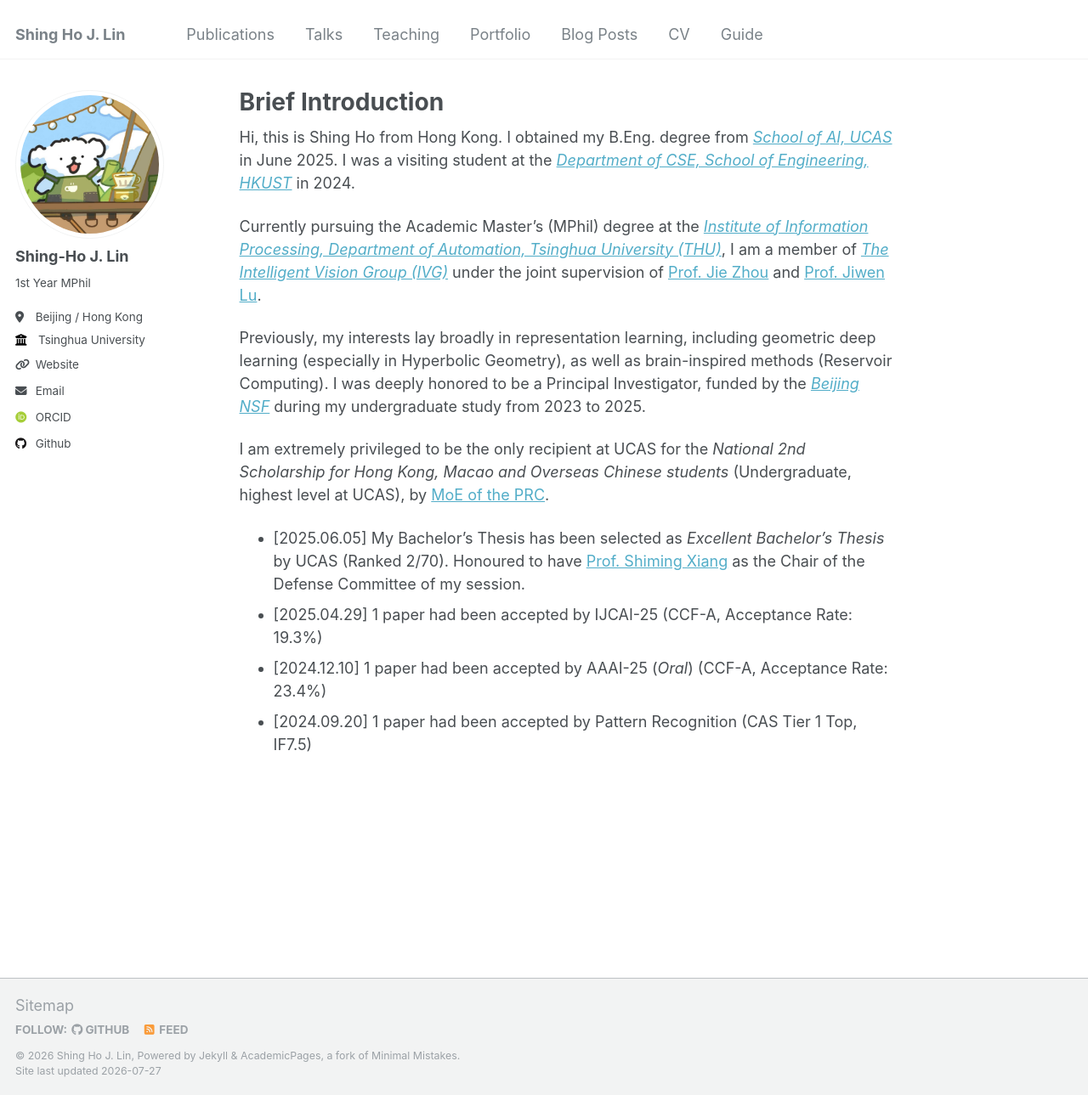
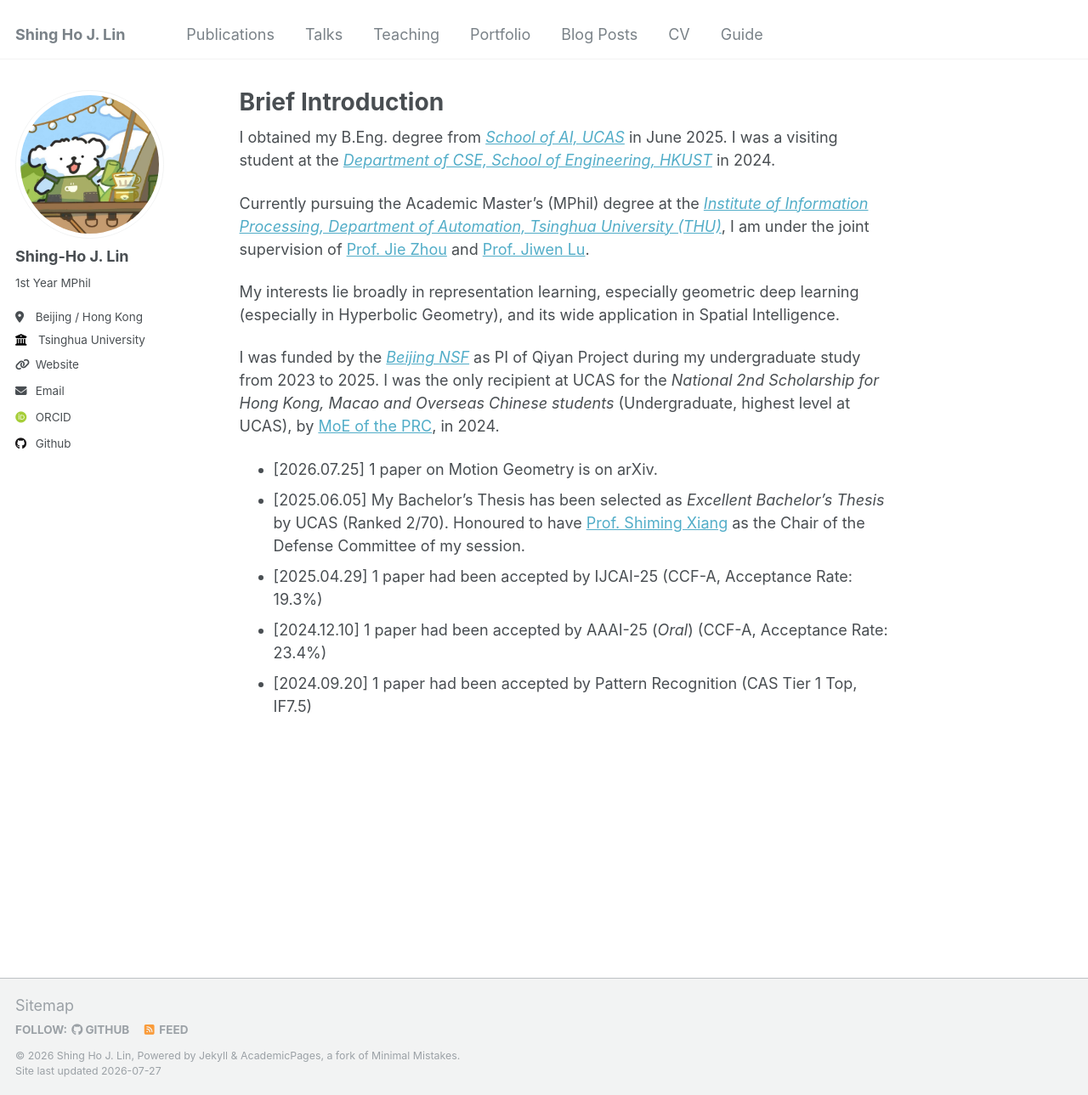
Before and after one commit to shjlin/shjlin.github.io, a Jekyll site: the page built from _pages/about.md, in a window 1280 px wide and 1289 px high. Shown: the whole window at 85% size. Built offline with Jekyll 4.4.1, drawn with Linux system fonts in a browser that asks for light colours; some web fonts are replaced.

Commit message:
Update about.md

```diff
--- a/_pages/about.md
+++ b/_pages/about.md
@@ -7,17 +7,17 @@ redirect_from:
   - /about.html
 ---
 
-Hi, this is Shing Ho from Hong Kong.
 I obtained my B.Eng. degree from [*School of AI, UCAS*](https://www.ucas.ac.cn) in June 2025.
 I was a visiting student at the [*Department of CSE, School of Engineering, HKUST*](https://cse.hkust.edu.hk/) in 2024.
 
-Currently pursuing the Academic Master’s (MPhil) degree at the [*Institute of Information Processing, Department of Automation, Tsinghua University (THU)*](https://www.au.tsinghua.edu.cn/szdw/jsdw1/ayjscz/xxclyjs.htm), I am a member of [*The Intelligent Vision Group (IVG)*](https://ivg.au.tsinghua.edu.cn/) under the joint supervision of [Prof. Jie Zhou](https://www.au.tsinghua.edu.cn/info/1084/1699.htm) and [Prof. Jiwen Lu](https://www.au.tsinghua.edu.cn/info/1096/2329.htm).
+Currently pursuing the Academic Master’s (MPhil) degree at the [*Institute of Information Processing, Department of Automation, Tsinghua University (THU)*](https://www.au.tsinghua.edu.cn/szdw/jsdw1/ayjscz/xxclyjs.htm), I am under the joint supervision of [Prof. Jie Zhou](https://www.au.tsinghua.edu.cn/info/1084/1699.htm) and [Prof. Jiwen Lu](https://www.au.tsinghua.edu.cn/info/1096/2329.htm).
 
-Previously, my interests lay broadly in representation learning, including geometric deep learning (especially in Hyperbolic Geometry), as well as brain-inspired methods (Reservoir Computing).
-I was deeply honored to be a Principal Investigator, funded by the [*Beijing NSF*](https://nsf.kw.beijing.gov.cn/bjnsfweb/) during my undergraduate study from 2023 to 2025.
+My interests lie broadly in representation learning, especially geometric deep learning (especially in Hyperbolic Geometry), and its wide application in Spatial Intelligence.
 
-I am extremely privileged to be the only recipient at UCAS for the *National 2nd Scholarship for Hong Kong, Macao and Overseas Chinese students* (Undergraduate, highest level at UCAS), by [MoE of the PRC](https://www.moe.gov.cn).
+I was funded by the [*Beijing NSF*](https://nsf.kw.beijing.gov.cn/bjnsfweb/) as PI of Qiyan Project during my undergraduate study from 2023 to 2025.
+I was the only recipient at UCAS for the *National 2nd Scholarship for Hong Kong, Macao and Overseas Chinese students* (Undergraduate, highest level at UCAS), by [MoE of the PRC](https://www.moe.gov.cn), in 2024.
 
+* [2026.07.25] 1 paper on Motion Geometry is on arXiv.
 * [2025.06.05] My Bachelor's Thesis has been selected as *Excellent Bachelor's Thesis* by UCAS (Ranked 2/70). Honoured to have [Prof. Shiming Xiang](https://people.ucas.ac.cn/~xiangshiming) as the Chair of the Defense Committee of my session.
 * [2025.04.29] 1 paper had been accepted by IJCAI-25 (CCF-A, Acceptance Rate: 19.3%)
 * [2024.12.10] 1 paper had been accepted by AAAI-25 (*Oral*) (CCF-A, Acceptance Rate: 23.4%)
```
